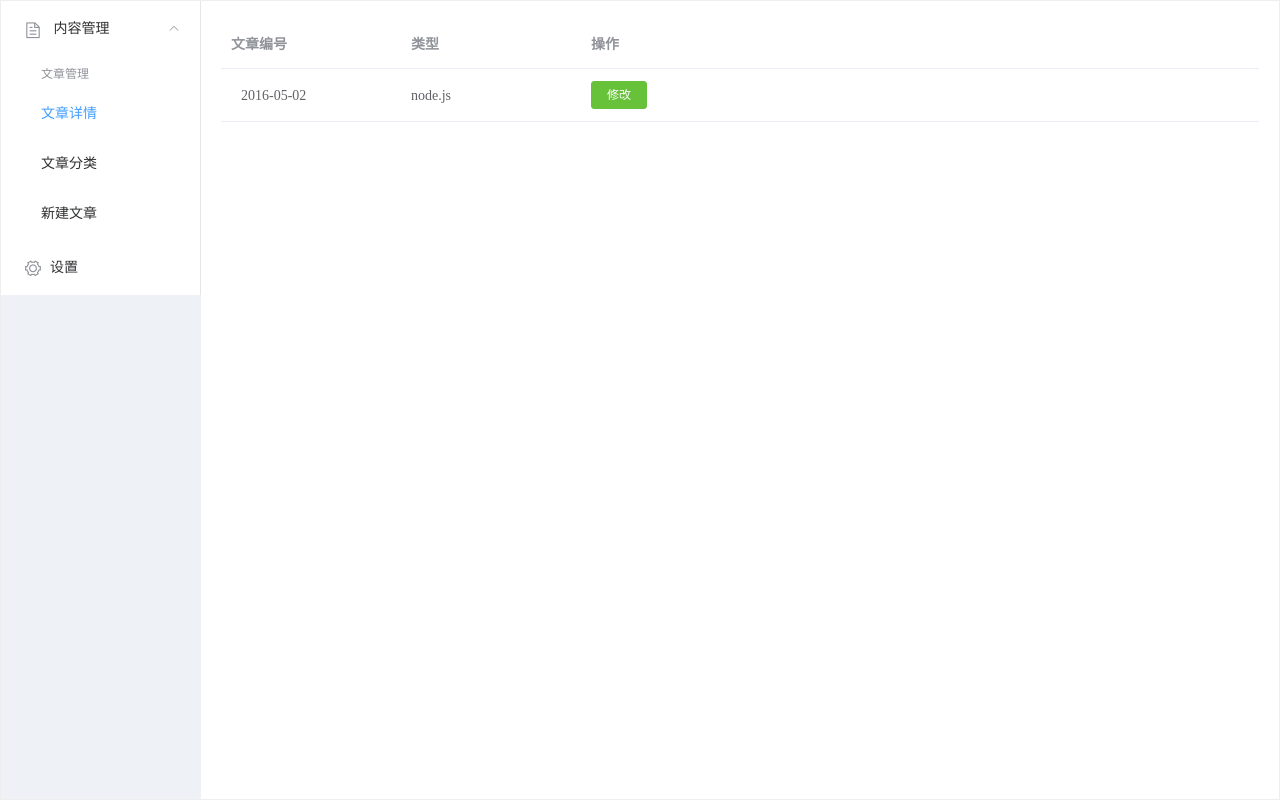
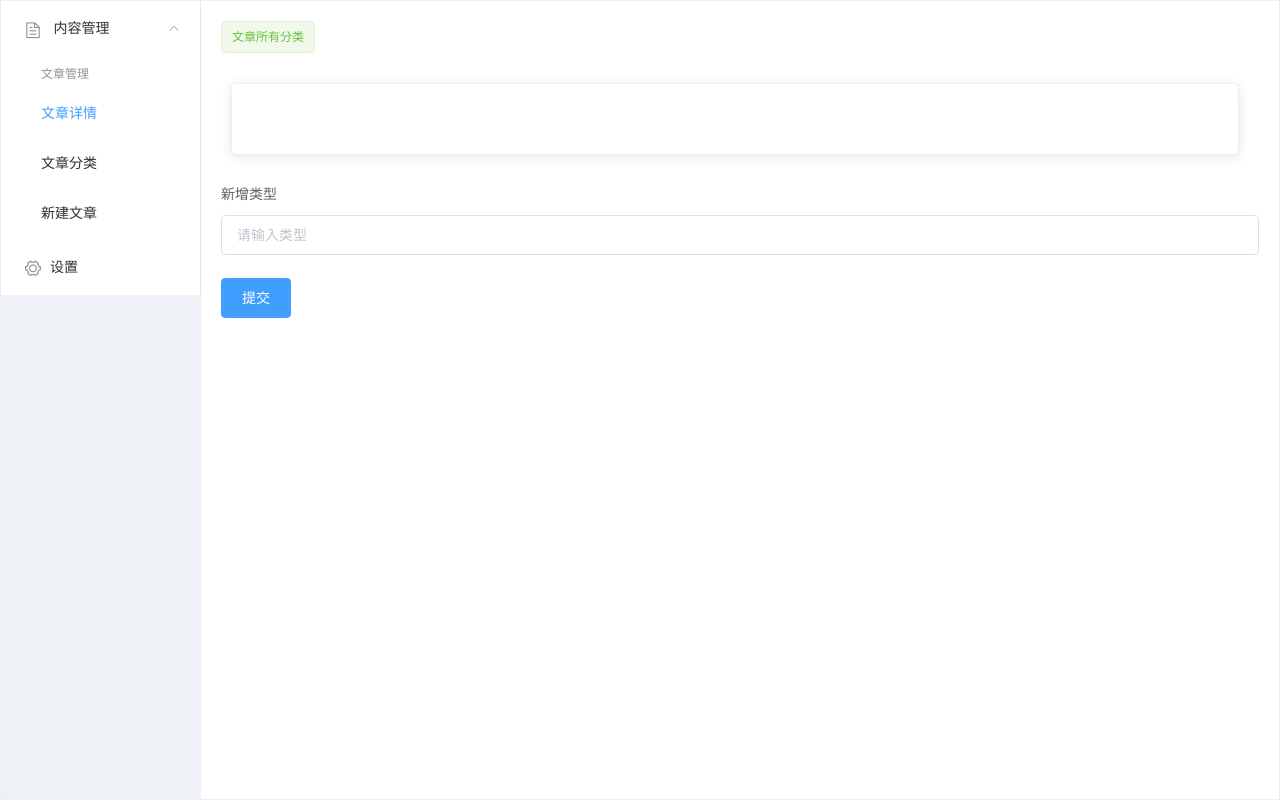
Before and after one commit to ZhengMaster2020/mongodb, a Vue app: page /articles/categories in a window 1280 px wide. Built offline with nearby package versions, Linux system fonts and the light colour scheme.

Commit message:
update project

```diff
--- a/src/components/ArticlesAddNews.vue
+++ b/src/components/ArticlesAddNews.vue
@@ -15,7 +15,7 @@
         </template>
       </el-form-item>
       <el-form-item label="文章内容">
-        <el-input type="textarea" placeholder="编辑你的文章内容" :rows="5" v-model="newArticle.body"></el-input>
+        <el-input type="textarea" placeholder="编辑你的文章内容" :autosize="{minRows:2, mavRows:6}" v-model="newArticle.body"></el-input>
       </el-form-item>
       <el-button type="primary" @click="handleEdit">提交</el-button>
     </el-form>
@@ -46,6 +46,7 @@ export default {
   },
   methods: {
     handleEdit () {
+      console.log(this.newArticle)
       this.$http.post('articles', this.newArticle).then((req, res) => {
         console.log(req)
         this.$message({
--- a/src/components/ArticlesCategory.vue
+++ b/src/components/ArticlesCategory.vue
@@ -1,31 +1,24 @@
 <template>
   <div class="articles-category">
-    <el-table
-    :data="tableData"
-    style="width: 100%">
-    <el-table-column
-      label="文章编号"
-      width="180">
-      <template slot-scope="scope">
-        <span style="margin-left: 10px">{{ scope.row.id }}</span>
-      </template>
-    </el-table-column>
-    <el-table-column
-      label="类型"
-      width="180">
-      <template slot-scope="scope">
-        <span>{{ scope.row.category }}</span>
-      </template>
-    </el-table-column>
-    <el-table-column label="操作">
-      <template slot-scope="scope">
-        <el-button
-          size="mini"
-          type="success"
-          @click="handleEdit(scope.$index, scope.row)">修改</el-button>
-      </template>
-    </el-table-column>
-  </el-table>
+    <el-tag type="success" effect="light">文章所有分类</el-tag>
+    <el-card style="height:70px;">
+      <el-tag
+        type="danger"
+        closable
+        effect="dark"
+        v-for="item in article.category"
+        :key="item.value"
+        @close="removeCategory(item)"
+        >
+        {{item.label}}
+      </el-tag>
+    </el-card>
+    <el-form :model="article">
+      <el-form-item label="新增类型">
+        <el-input v-model="article.newCategory" placeholder="请输入类型"></el-input>
+      </el-form-item>
+      <el-button type="primary" @click="addNewCategory">提交</el-button>
+    </el-form>
   </div>
 </template>
 
@@ -34,26 +27,51 @@ export default {
   name: 'articles-category',
   data () {
     return {
-      tableData: [{
-        id: '2016-05-02',
-        category: 'node.js',
-        categories: [
-          {
-            value: '选项1',
-            label: 'Node.js'
-          }
-        ],
-        address: '上海市普陀区金沙江路 1518 弄'
-      }]
+      article: {
+        newCategory: '',
+        category: []
+      }
     }
   },
   methods: {
-    handleEdit (index, row) {
-      console.log(index, row)
+    // 新增文章类型
+    addNewCategory () {
+      // 判断用户输入的内容是否为空
+      if (!this.article.newCategory) {
+        this.$message.error('输入内容不能为空')
+      } else {
+        // 新增一个对象 并将用户新增的新增类型的值作为对象的值
+        // 并且插入到 article.category中
+        const newCategory = Object.defineProperties({}, {
+          value: {
+            value: this.article.newCategory,
+            writable: true
+          },
+          label: {
+            value: this.article.newCategory,
+            writable: true
+          }
+        })
+        this.article.category.push(newCategory)
+        this.article.newCategory = ''
+        this.$message.success('添加成功')
+      }
     },
-    handleDelete (index, row) {
-      console.log(index, row)
+    // 删除文章类型
+    removeCategory (tag) {
+      this.article.category.splice(this.article.category.indexOf(tag), 1)
+      this.$message.success('删除成功')
     }
   }
 }
 </script>
+
+<style scoped>
+.el-tag{
+  margin-bottom: 20px;
+  margin-right: 20px;
+}
+.el-card{
+  margin: 10px 20px 20px 10px;
+}
+</style>
--- a/src/components/ArticlesDetail.vue
+++ b/src/components/ArticlesDetail.vue
@@ -1,6 +1,9 @@
 <template>
   <div class="articles-name">
-    <el-tag type="success" effect="light">所有文章</el-tag>
+    <el-row>
+      <el-col :span="12"><el-tag type="success" effect="light">所有文章</el-tag></el-col>
+      <el-col :span="2" offset="10"><el-button type="primary" @click="addArticle" size="small">添加</el-button></el-col>
+    </el-row>
     <el-table :data="articles" >
       <el-table-column type="index" label="序号" width="50"></el-table-column>
       <el-table-column prop="_id" label="ID" ></el-table-column>
@@ -50,6 +53,9 @@ export default {
         })
         this.fetchDate()
       })
+    },
+    addArticle () {
+      this.$router.push('/articles/add')
     }
   },
   created () {
@@ -57,3 +63,9 @@ export default {
   }
 }
 </script>
+
+<style scoped>
+.el-button{
+  margin-top: 20px;
+}
+</style>
```
